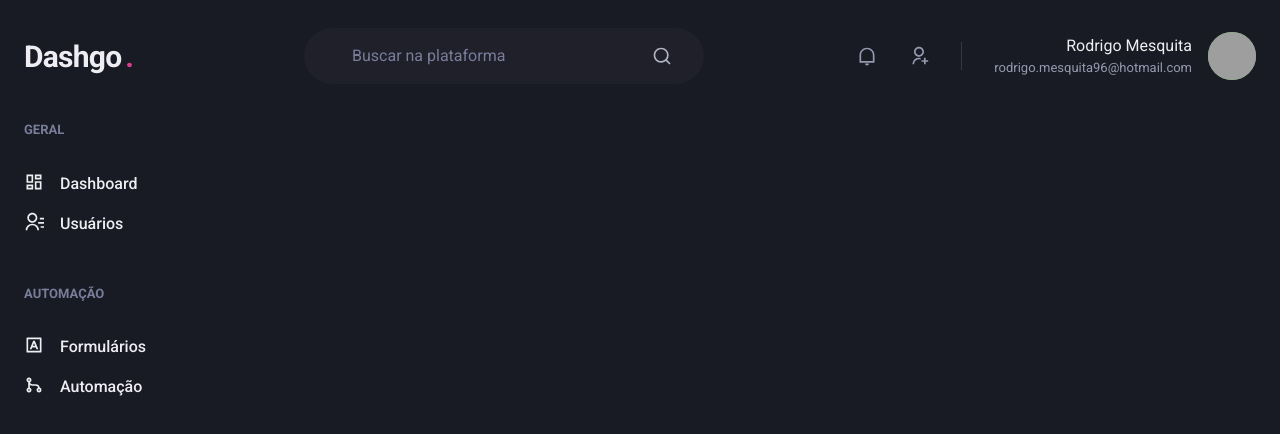
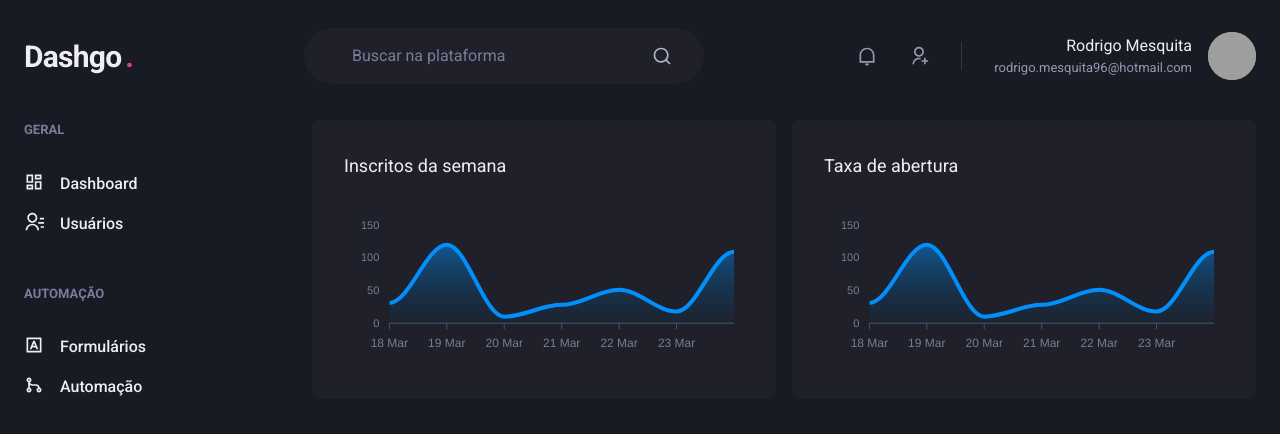
Before and after one commit to JoaoRodrigo1996/Ignite-Dashgo, a Next.js app: page /dashboard in a window 1280 px wide. Shown: the top 434 px of the page. Built offline with nearby package versions, Linux system fonts and the light colour scheme; grey boxes are pictures that could not be loaded.

Commit message:
Página Dashboad - Apex Charts

```diff
--- a/package.json
+++ b/package.json
@@ -12,9 +12,11 @@
     "@chakra-ui/react": "^1.7.2",
     "@emotion/react": "^11.7.0",
     "@emotion/styled": "^11.6.0",
+    "apexcharts": "^3.32.0",
     "framer-motion": "^5.4.1",
     "next": "12.0.7",
     "react": "17.0.2",
+    "react-apexcharts": "^1.3.9",
     "react-dom": "17.0.2",
     "react-icons": "^4.3.1"
   },
--- a/src/pages/dashboard.tsx
+++ b/src/pages/dashboard.tsx
@@ -1,6 +1,64 @@
+import dynamic from "next/dynamic"
 import { Header } from "../components/Header"
-import { Flex } from "@chakra-ui/react"
+
+import { Box, Flex, SimpleGrid, Text, theme } from "@chakra-ui/react"
 import { Sidebar } from "../components/Sidebar"
+
+import { ApexOptions } from "apexcharts"
+
+const Chart = dynamic(() => import("react-apexcharts"), {
+  ssr: false,
+})
+
+const options: ApexOptions = {
+  chart: {
+    toolbar: {
+      show: false,
+    },
+    zoom: {
+      enabled: false,
+    },
+    foreColor: theme.colors.gray[500],
+  },
+  grid: {
+    show: false,
+  },
+  dataLabels: {
+    enabled: false,
+  },
+  tooltip: {
+    enabled: false,
+  },
+  xaxis: {
+    type: "datetime",
+    axisBorder: {
+      color: theme.colors.gray[600],
+    },
+    axisTicks: {
+      color: theme.colors.gray[600],
+    },
+    categories: [
+      "2021-03-18T00:00:00.000Z",
+      "2021-03-19T00:00:00.000Z",
+      "2021-03-20T00:00:00.000Z",
+      "2021-03-21T00:00:00.000Z",
+      "2021-03-22T00:00:00.000Z",
+      "2021-03-23T00:00:00.000Z",
+      "2021-03-24T00:00:00.000Z",
+    ],
+  },
+  fill: {
+    opacity: 0.3,
+    type: "gradient",
+    gradient: {
+      shade: "dark",
+      opacityFrom: 0.7,
+      opacityTo: 0.3,
+    },
+  },
+}
+
+const series = [{ name: "Series1", data: [31, 120, 10, 28, 51, 18, 109] }]
 
 export default function Dashboard() {
   return (
@@ -9,6 +67,21 @@
 
       <Flex w="100%" my="6" maxWidth={1480} mx="auto" px="6">
         <Sidebar />
+
+        <SimpleGrid flex="1" gap="4" minChildWidth="320px" align="flex-start">
+          <Box p="8" bg="gray.800" borderRadius={8} pb="4">
+            <Text fontSize="lg" mb="4">
+              Inscritos da semana
+            </Text>
+            <Chart options={options} series={series} type="area" height={160} />
+          </Box>
+          <Box p="8" bg="gray.800" borderRadius={8} pb="4">
+            <Text fontSize="lg" mb="4">
+              Taxa de abertura
+            </Text>
+            <Chart options={options} series={series} type="area" height={160} />
+          </Box>
+        </SimpleGrid>
       </Flex>
     </Flex>
   )
```
Also changed, not shown: 1 other file (tests, documents, lock files or other folders).
